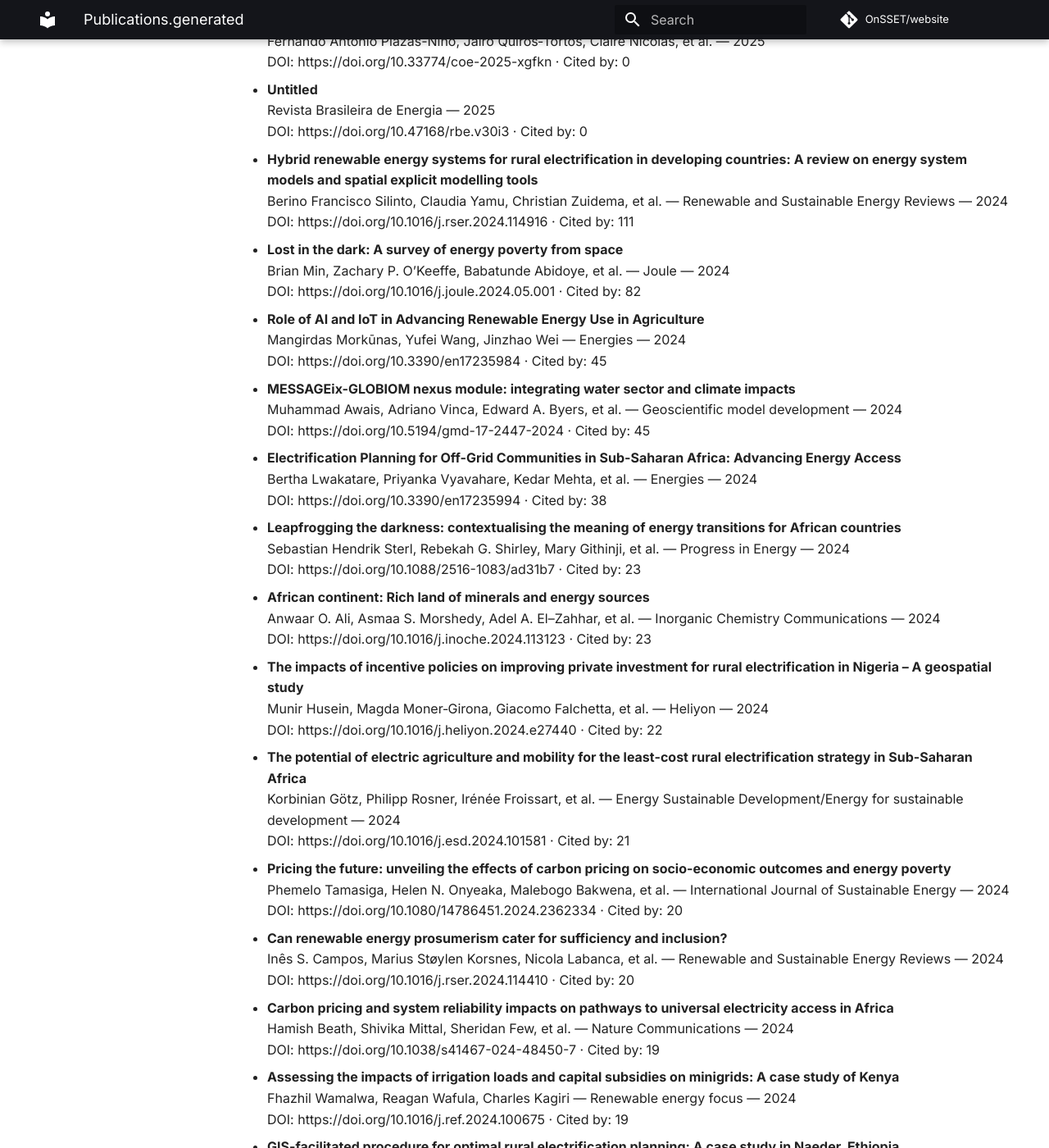
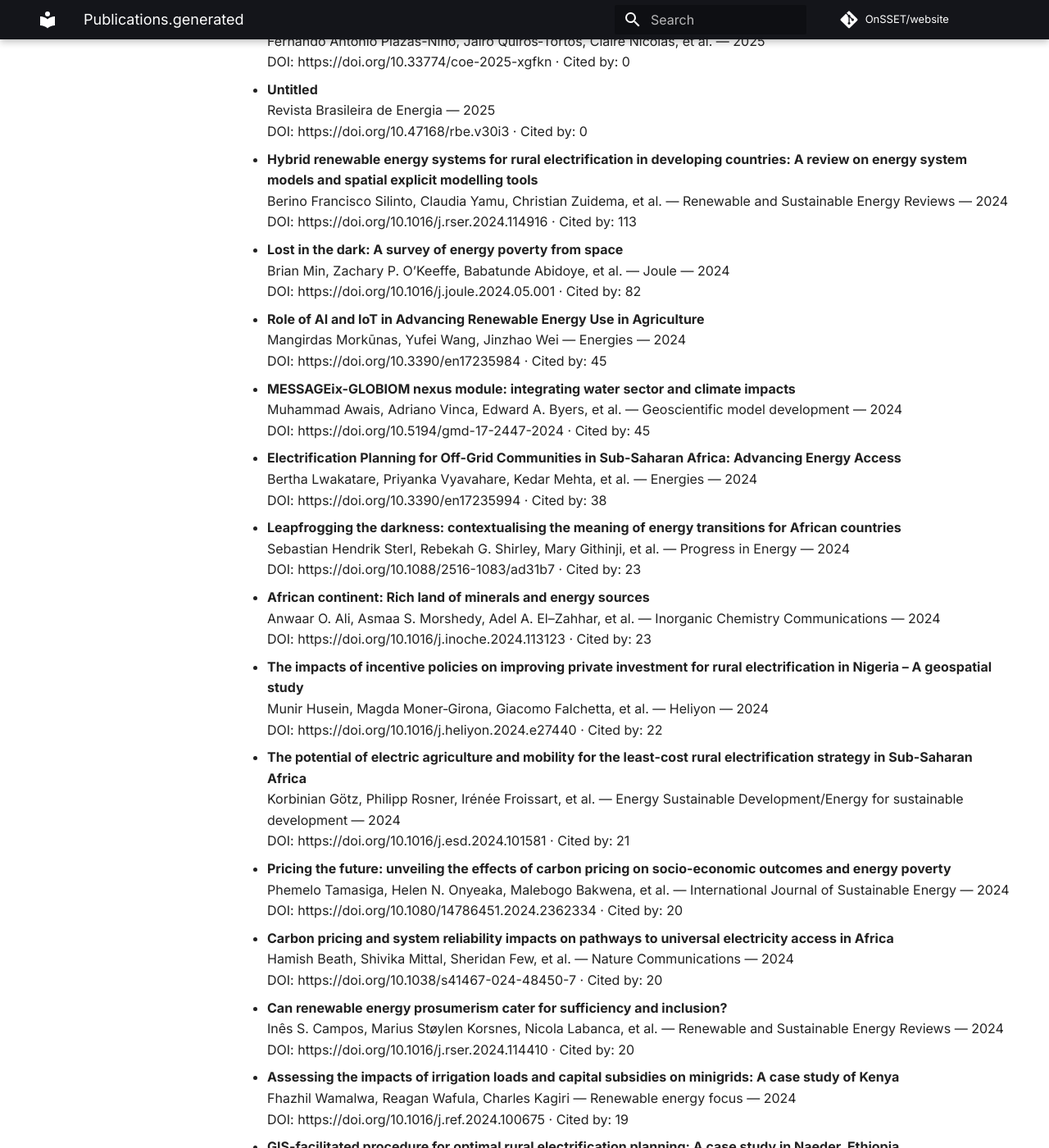
Before and after one commit to OnSSET/website, an MkDocs documentation site: the page built from docs/publications.generated.md, in a window 1280 px wide and 1400 px high, scrolled down 7154 px. Shown: the whole window at 82% size. Built offline with MkDocs 1.6.1 and Material for MkDocs 9.7.7, drawn with Linux system fonts in a browser that asks for light colours; comment, search, counter and statistics services are not loaded; some of the changed text lies outside the part shown.

Commit message:
Auto-update publications

```diff
--- a/docs/publications.generated.md
+++ b/docs/publications.generated.md
@@ -146,7 +146,7 @@
   DOI: https://doi.org/10.21203/rs.3.rs-9828710/v1 · Cited by: 0
 
 - **Urban Energy Transitions: A Systematic Review**
-  Or Yatzkan, Reuven Cohen C, Eyal Yaniv, et al. — Land — 2025
+  Or Yatzkan, Reuven Cohen, Eyal Yaniv, et al. — Land — 2025
   DOI: https://doi.org/10.3390/land14030566 · Cited by: 31
 
 - **Off-grid PV systems modelling and optimisation for rural communities - leveraging understandability and interpretability of modelling tools**
@@ -295,7 +295,7 @@
 
 - **Hybrid renewable energy systems for rural electrification in developing countries: A review on energy system models and spatial explicit modelling tools**
   Berino Francisco Silinto, Claudia Yamu, Christian Zuidema, et al. — Renewable and Sustainable Energy Reviews — 2024
-  DOI: https://doi.org/10.1016/j.rser.2024.114916 · Cited by: 111
+  DOI: https://doi.org/10.1016/j.rser.2024.114916 · Cited by: 113
 
 - **Lost in the dark: A survey of energy poverty from space**
   Brian Min, Zachary P. O’Keeffe, Babatunde Abidoye, et al. — Joule — 2024
@@ -333,13 +333,13 @@
   Phemelo Tamasiga, Helen N. Onyeaka, Malebogo Bakwena, et al. — International Journal of Sustainable Energy — 2024
   DOI: https://doi.org/10.1080/14786451.2024.2362334 · Cited by: 20
 
+- **Carbon pricing and system reliability impacts on pathways to universal electricity access in Africa**
+  Hamish Beath, Shivika Mittal, Sheridan Few, et al. — Nature Communications — 2024
+  DOI: https://doi.org/10.1038/s41467-024-48450-7 · Cited by: 20
+
 - **Can renewable energy prosumerism cater for sufficiency and inclusion?**
   Inês S. Campos, Marius Støylen Korsnes, Nicola Labanca, et al. — Renewable and Sustainable Energy Reviews — 2024
   DOI: https://doi.org/10.1016/j.rser.2024.114410 · Cited by: 20
-
-- **Carbon pricing and system reliability impacts on pathways to universal electricity access in Africa**
-  Hamish Beath, Shivika Mittal, Sheridan Few, et al. — Nature Communications — 2024
-  DOI: https://doi.org/10.1038/s41467-024-48450-7 · Cited by: 19
 
 - **Assessing the impacts of irrigation loads and capital subsidies on minigrids: A case study of Kenya**
   Fhazhil Wamalwa, Reagan Wafula, Charles Kagiri — Renewable energy focus — 2024
@@ -1240,7 +1240,7 @@
 
 - **Hybrid renewable energy systems for rural electrification in developing countries: A review on energy system models and spatial explicit modelling tools**
   Berino Francisco Silinto, Claudia Yamu, Christian Zuidema, et al. — Renewable and Sustainable Energy Reviews — 2024
-  DOI: https://doi.org/10.1016/j.rser.2024.114916 · Cited by: 111
+  DOI: https://doi.org/10.1016/j.rser.2024.114916 · Cited by: 113
 
 - **Leapfrogging the darkness: contextualising the meaning of energy transitions for African countries**
   Sebastian Hendrik Sterl, Rebekah G. Shirley, Mary Githinji, et al. — Progress in Energy — 2024
```
Also changed, not shown: other parts of docs/publications.generated.md (+11 -11 lines).
